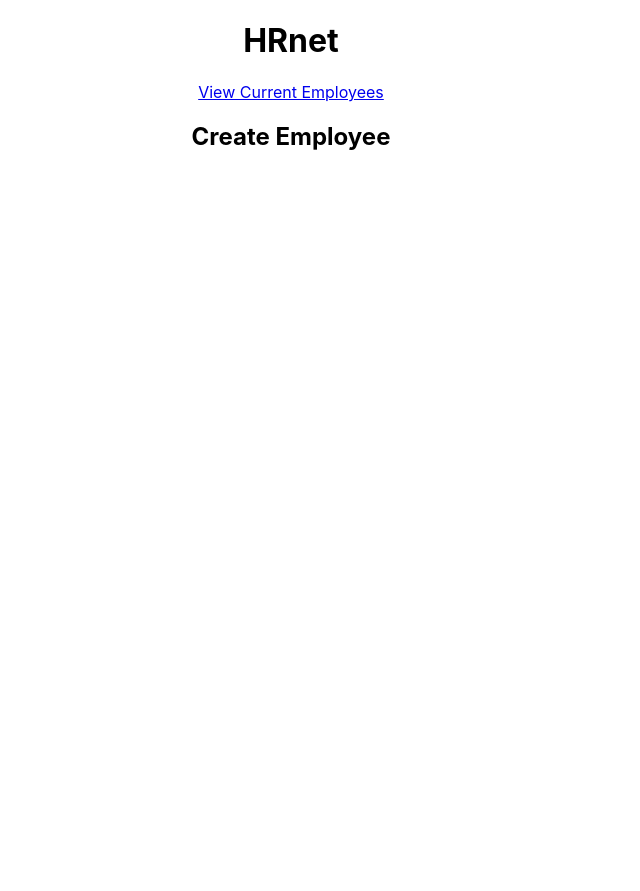
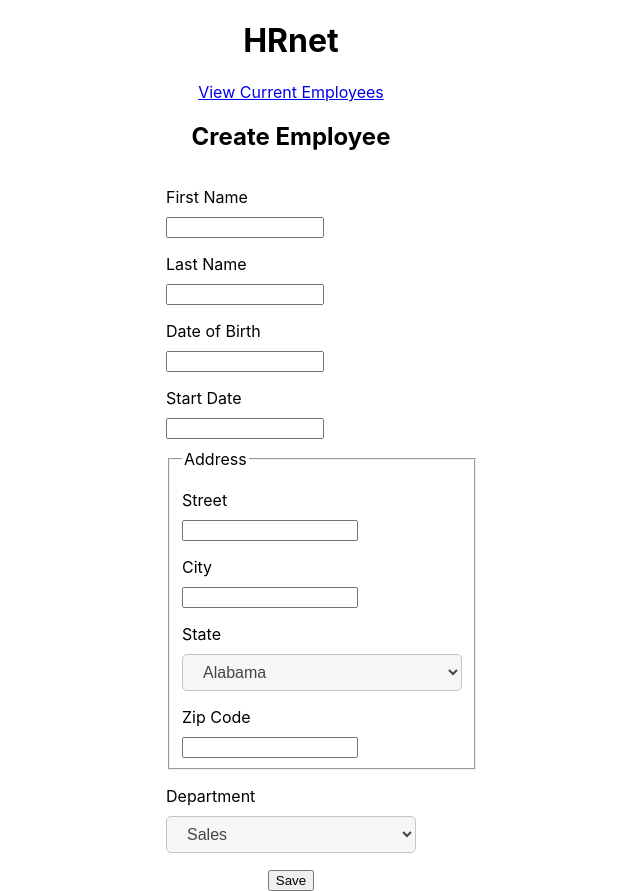
Before and after one commit to JohanPeraldi/HRnet, a React (Create React App) app: page / in a window 1280 px wide. Shown: the whole page, without its empty margins (349-989 px from the left). Before the commit the page ends 800 px from the top, so only its background shows below. Built offline with nearby package versions, Linux system fonts and the light colour scheme.

Commit message:
Integrate homepage

```diff
--- a/src/App.jsx
+++ b/src/App.jsx
@@ -1,17 +1,20 @@
 import React from 'react';
 import { Link } from 'react-router-dom';
+import Form from './components/CreateEmployeeForm/CreateEmployeeForm';
 
 function App() {
   return (
-    <div>
+    <>
       <div>
         <h1>HRnet</h1>
       </div>
       <div>
         <Link to="employee-list">View Current Employees</Link>
         <h2>Create Employee</h2>
+        <Form />
+        <button>Save</button>
       </div>
-    </div>
+    </>
   );
 }
 
--- /dev/null
+++ b/src/components/CreateEmployeeForm/CreateEmployeeForm.jsx
@@ -0,0 +1,315 @@
+import React from 'react';
+import styles from './CreateEmployeeForm.module.css';
+
+function CreateEmployeeForm() {
+  const states = [
+    {
+      name: 'Alabama',
+      abbreviation: 'AL',
+    },
+    {
+      name: 'Alaska',
+      abbreviation: 'AK',
+    },
+    {
+      name: 'American Samoa',
+      abbreviation: 'AS',
+    },
+    {
+      name: 'Arizona',
+      abbreviation: 'AZ',
+    },
+    {
+      name: 'Arkansas',
+      abbreviation: 'AR',
+    },
+    {
+      name: 'California',
+      abbreviation: 'CA',
+    },
+    {
+      name: 'Colorado',
+      abbreviation: 'CO',
+    },
+    {
+      name: 'Connecticut',
+      abbreviation: 'CT',
+    },
+    {
+      name: 'Delaware',
+      abbreviation: 'DE',
+    },
+    {
+      name: 'District Of Columbia',
+      abbreviation: 'DC',
+    },
+    {
+      name: 'Federated States Of Micronesia',
+      abbreviation: 'FM',
+    },
+    {
+      name: 'Florida',
+      abbreviation: 'FL',
+    },
+    {
+      name: 'Georgia',
+      abbreviation: 'GA',
+    },
+    {
+      name: 'Guam',
+      abbreviation: 'GU',
+    },
+    {
+      name: 'Hawaii',
+      abbreviation: 'HI',
+    },
+    {
+      name: 'Idaho',
+      abbreviation: 'ID',
+    },
+    {
+      name: 'Illinois',
+      abbreviation: 'IL',
+    },
+    {
+      name: 'Indiana',
+      abbreviation: 'IN',
+    },
+    {
+      name: 'Iowa',
+      abbreviation: 'IA',
+    },
+    {
+      name: 'Kansas',
+      abbreviation: 'KS',
+    },
+    {
+      name: 'Kentucky',
+      abbreviation: 'KY',
+    },
+    {
+      name: 'Louisiana',
+      abbreviation: 'LA',
+    },
+    {
+      name: 'Maine',
+      abbreviation: 'ME',
+    },
+    {
+      name: 'Marshall Islands',
+      abbreviation: 'MH',
+    },
+    {
+      name: 'Maryland',
+      abbreviation: 'MD',
+    },
+    {
+      name: 'Massachusetts',
+      abbreviation: 'MA',
+    },
+    {
+      name: 'Michigan',
+      abbreviation: 'MI',
+    },
+    {
+      name: 'Minnesota',
+      abbreviation: 'MN',
+    },
+    {
+      name: 'Mississippi',
+      abbreviation: 'MS',
+    },
+    {
+      name: 'Missouri',
+      abbreviation: 'MO',
+    },
+    {
+      name: 'Montana',
+      abbreviation: 'MT',
+    },
+    {
+      name: 'Nebraska',
+      abbreviation: 'NE',
+    },
+    {
+      name: 'Nevada',
+      abbreviation: 'NV',
+    },
+    {
+      name: 'New Hampshire',
+      abbreviation: 'NH',
+    },
+    {
+      name: 'New Jersey',
+      abbreviation: 'NJ',
+    },
+    {
+      name: 'New Mexico',
+      abbreviation: 'NM',
+    },
+    {
+      name: 'New York',
+      abbreviation: 'NY',
+    },
+    {
+      name: 'North Carolina',
+      abbreviation: 'NC',
+    },
+    {
+      name: 'North Dakota',
+      abbreviation: 'ND',
+    },
+    {
+      name: 'Northern Mariana Islands',
+      abbreviation: 'MP',
+    },
+    {
+      name: 'Ohio',
+      abbreviation: 'OH',
+    },
+    {
+      name: 'Oklahoma',
+      abbreviation: 'OK',
+    },
+    {
+      name: 'Oregon',
+      abbreviation: 'OR',
+    },
+    {
+      name: 'Palau',
+      abbreviation: 'PW',
+    },
+    {
+      name: 'Pennsylvania',
+      abbreviation: 'PA',
+    },
+    {
+      name: 'Puerto Rico',
+      abbreviation: 'PR',
+    },
+    {
+      name: 'Rhode Island',
+      abbreviation: 'RI',
+    },
+    {
+      name: 'South Carolina',
+      abbreviation: 'SC',
+    },
+    {
+      name: 'South Dakota',
+      abbreviation: 'SD',
+    },
+    {
+      name: 'Tennessee',
+      abbreviation: 'TN',
+    },
+    {
+      name: 'Texas',
+      abbreviation: 'TX',
+    },
+    {
+      name: 'Utah',
+      abbreviation: 'UT',
+    },
+    {
+      name: 'Vermont',
+      abbreviation: 'VT',
+    },
+    {
+      name: 'Virgin Islands',
+      abbreviation: 'VI',
+    },
+    {
+      name: 'Virginia',
+      abbreviation: 'VA',
+    },
+    {
+      name: 'Washington',
+      abbreviation: 'WA',
+    },
+    {
+      name: 'West Virginia',
+      abbreviation: 'WV',
+    },
+    {
+      name: 'Wisconsin',
+      abbreviation: 'WI',
+    },
+    {
+      name: 'Wyoming',
+      abbreviation: 'WY',
+    },
+  ];
+  const departments = [
+    'Sales',
+    'Marketing',
+    'Engineering',
+    'Human Resources',
+    'Legal',
+  ];
+
+  return (
+    <form action="#" id="create-employee" className={styles.form}>
+      <label htmlFor="first-name" className={styles.label}>
+        First Name
+      </label>
+      <input type="text" id="first-name" className={styles.input} />
+
+      <label htmlFor="last-name" className={styles.label}>
+        Last Name
+      </label>
+      <input type="text" id="last-name" className={styles.input} />
+
+      <label htmlFor="date-of-birth" className={styles.label}>
+        Date of Birth
+      </label>
+      <input id="date-of-birth" type="text" className={styles.input} />
+
+      <label htmlFor="start-date" className={styles.label}>
+        Start Date
+      </label>
+      <input id="start-date" type="text" className={styles.input} />
+
+      <fieldset className={styles.address}>
+        <legend>Address</legend>
+
+        <label htmlFor="street" className={styles.label}>
+          Street
+        </label>
+        <input id="street" type="text" className={styles.input} />
+
+        <label htmlFor="city" className={styles.label}>
+          City
+        </label>
+        <input id="city" type="text" className={styles.input} />
+
+        <label htmlFor="state" className={styles.label}>
+          State
+        </label>
+        <select name="state" id="state" className={styles.select}>
+          {states.map((state) => (
+            <option className={styles.option} key={state.name}>
+              {state.name}
+            </option>
+          ))}
+        </select>
+
+        <label htmlFor="zip-code" className={styles.label}>
+          Zip Code
+        </label>
+        <input id="zip-code" type="number" className={styles.input} />
+      </fieldset>
+
+      <label htmlFor="department" className={styles.label}>
+        Department
+      </label>
+      <select name="department" id="department" className={styles.select}>
+        {departments.map((department) => (
+          <option key={department}>{department}</option>
+        ))}
+      </select>
+    </form>
+  );
+}
+
+export default CreateEmployeeForm;
--- /dev/null
+++ b/src/components/CreateEmployeeForm/CreateEmployeeForm.module.css
@@ -0,0 +1,38 @@
+.form {
+  display: flex;
+  flex-direction: column;
+  width: 100%;
+  max-width: 250px;
+  margin: 0 auto 1rem;
+}
+
+.label {
+  display: block;
+  margin-top: 1rem;
+  margin-bottom: 0.625rem;
+  text-align: left;
+}
+
+.input {
+  width: 60%;
+}
+
+.address {
+  display: flex;
+  flex-direction: column;
+  margin-top: 0.625rem;
+  text-align: left;
+}
+
+.select {
+  padding: 0.5rem 1rem;
+  border: 1px solid #c5c5c5;
+  border-radius: 5px;
+  background: #f6f6f6;
+  color: #454545;
+}
+
+.select,
+.option {
+  font-size: 1rem;
+}
--- a/src/routes/EmployeeList/EmployeeList.jsx
+++ b/src/routes/EmployeeList/EmployeeList.jsx
@@ -1,7 +1,7 @@
 import React from 'react';
 import { Link } from 'react-router-dom';
 
-function EmployeesList() {
+function EmployeeList() {
   return (
     <>
       <h1>Current Employees</h1>
@@ -10,4 +10,4 @@ function EmployeesList() {
   );
 }
 
-export default EmployeesList;
+export default EmployeeList;
```
